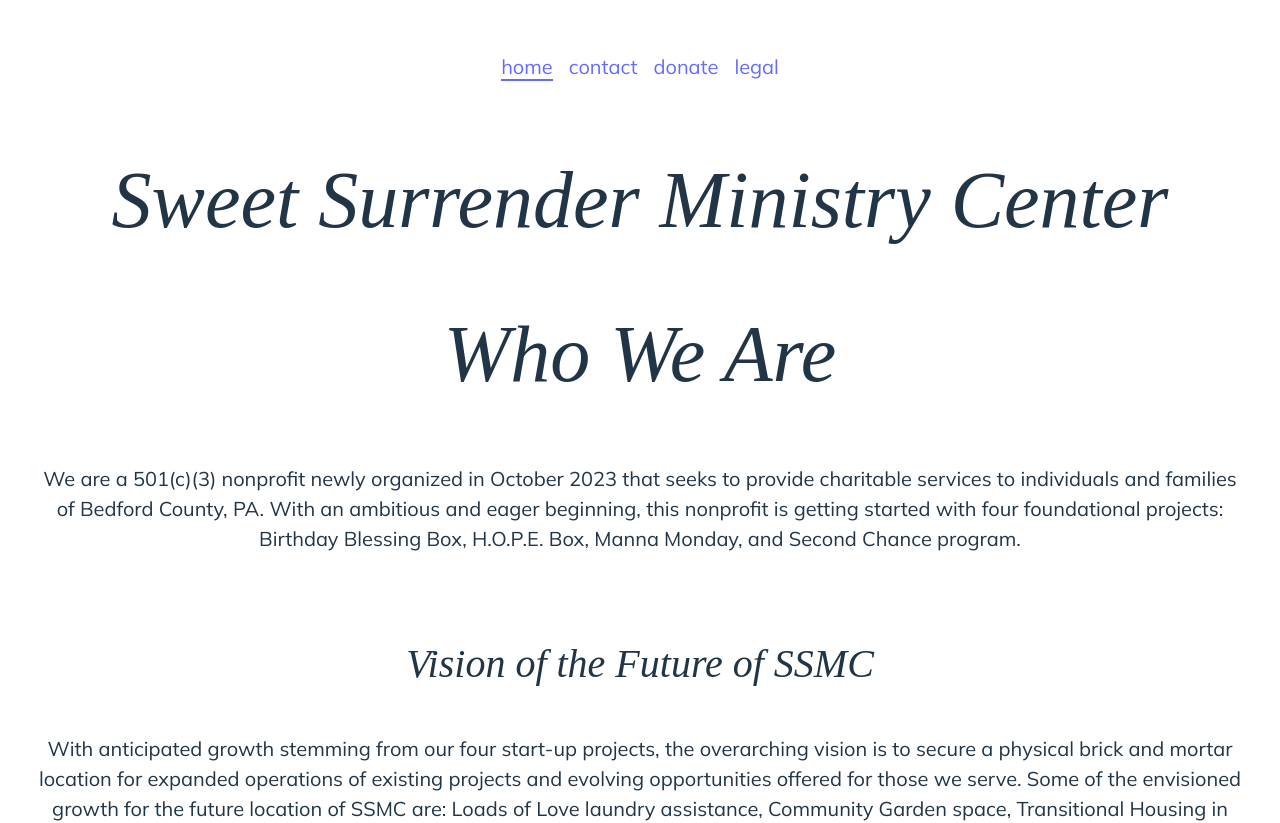
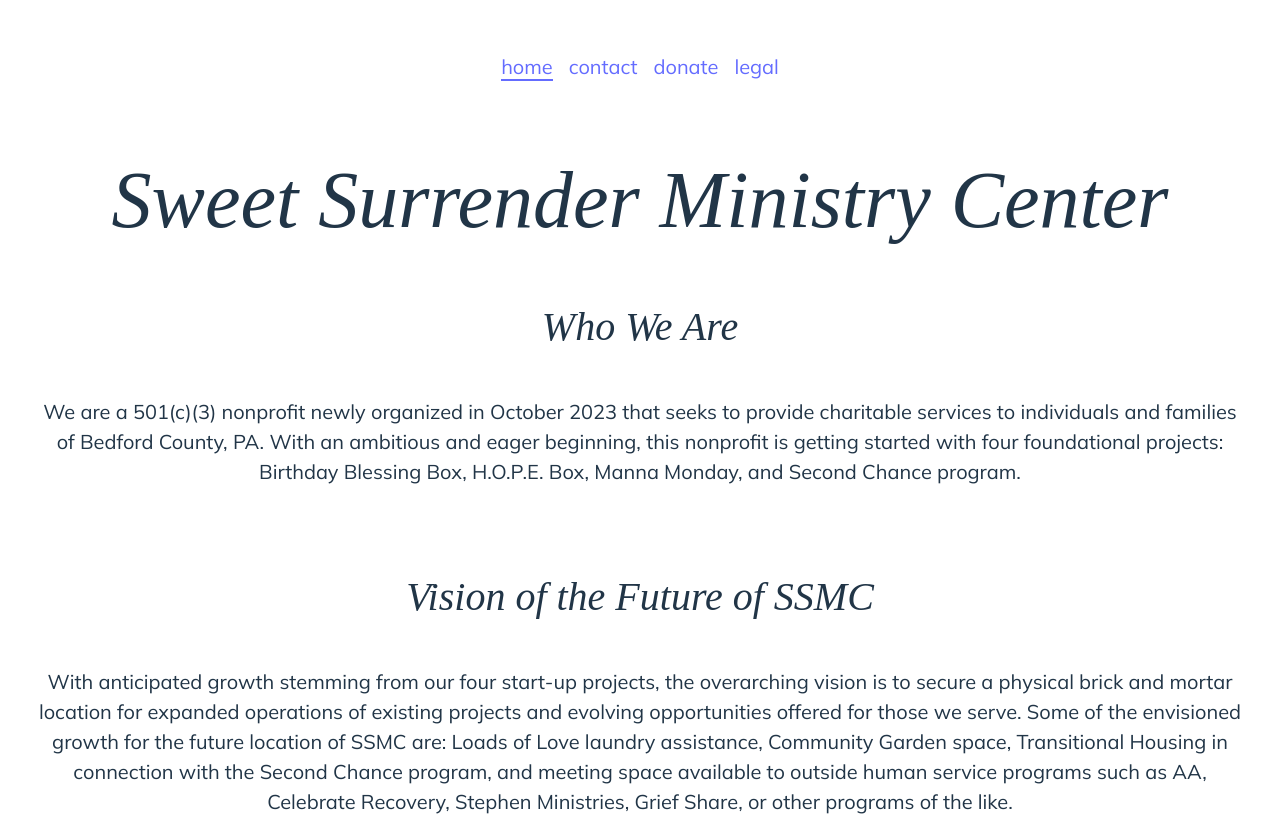
Before and after one commit to SheldonDavis/Sweet-Surrender-Ministry-Center, a React (Vite) app: page / in a window 1280 px wide. Shown: the top 823 px of the page. Built offline with nearby package versions, Linux system fonts and the light colour scheme; a web font is replaced by a local one.

Commit message:
change component title to h3 form h1

```diff
--- a/src/components/WhoWeAre.tsx
+++ b/src/components/WhoWeAre.tsx
@@ -58,7 +58,7 @@
         )} */}
 
             <article id='WhoWeAre'>
-                <h1>Who We Are</h1>
+                <h3>Who We Are</h3>
                 <p>We are a 501(c)(3) nonprofit newly organized in October 2023 that seeks to provide charitable services to individuals and families of Bedford County, PA. With an ambitious and eager beginning, this nonprofit is getting started with four foundational projects: Birthday Blessing Box, H.O.P.E. Box, Manna Monday, and Second Chance program. </p>
             </article>
     </>)
```
